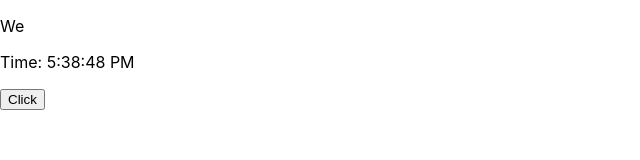
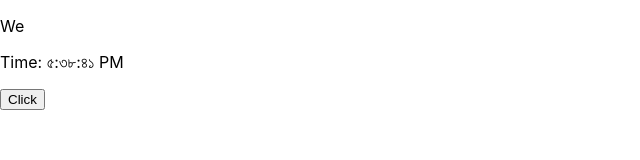
Before and after one commit to mdabdulhalimcse/ReactJS, a React (Create React App) app: page / in a window 1280 px wide. Shown: the top 160 px of the page, without its empty margins (0-640 px from the left). Built offline with nearby package versions, Linux system fonts and the light colour scheme.

Commit message:
react useEffect Hook

```diff
--- a/src/App.js
+++ b/src/App.js
@@ -1,6 +1,6 @@
 import React from "react";
 import './App.css';
-import MyClassComponent from "./components/MyClassComponent";
+import MyComponent from "./components/MyComponent";
 
 export default class App extends React.Component{
 
@@ -9,7 +9,7 @@ export default class App extends React.Component{
         return(
           <div>
       <p>We </p>
-      <MyClassComponent />
+      <MyComponent />
           </div>
         );
     }
--- /dev/null
+++ b/src/components/MyComponent.js
@@ -0,0 +1,28 @@
+import { useEffect, useState } from "react";
+
+export default function MyComponent (){
+    const [count, setCount] = useState(0);
+    const [date, setDate] = useState(new Date());
+
+    const tick = () =>{
+        setDate(new Date());
+    }
+
+    useEffect(() =>{
+        console.log('useEffect count is called or render');
+        document.title = `Clicked ${count} times`;
+    })
+
+    const addClick = () => {
+        setCount((prevState) => prevState + 1 );
+    }
+
+    return(
+        <div>
+            <p>Time: {date.toLocaleTimeString("bn-BD")}</p>
+            <p>
+                <button type="button" onClick={addClick}>Click</button>
+            </p>
+        </div>
+    )
+}
```
